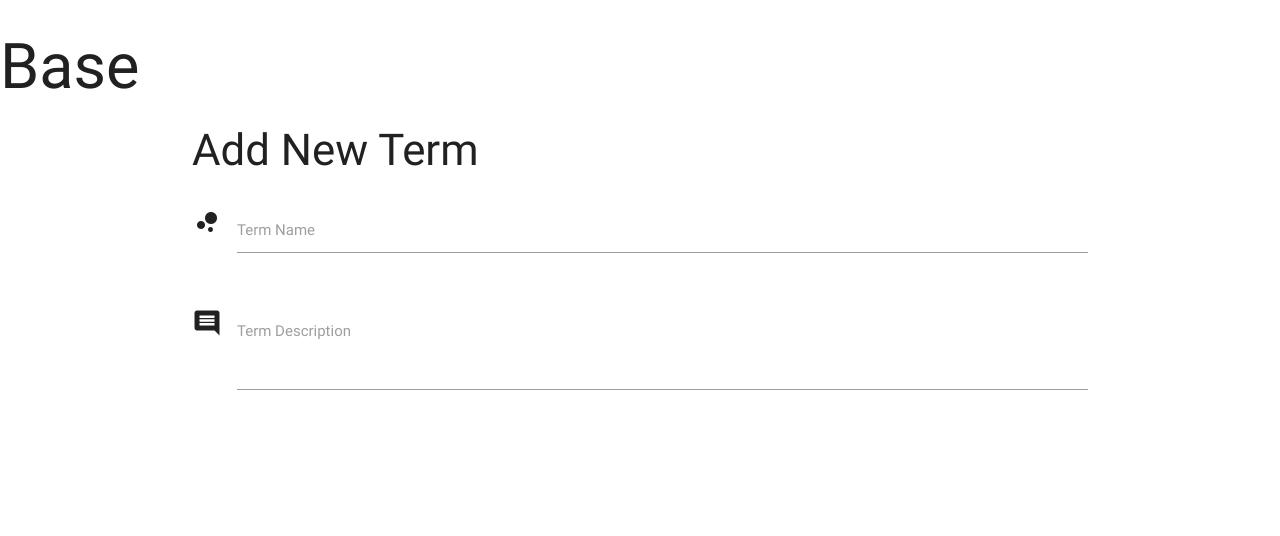
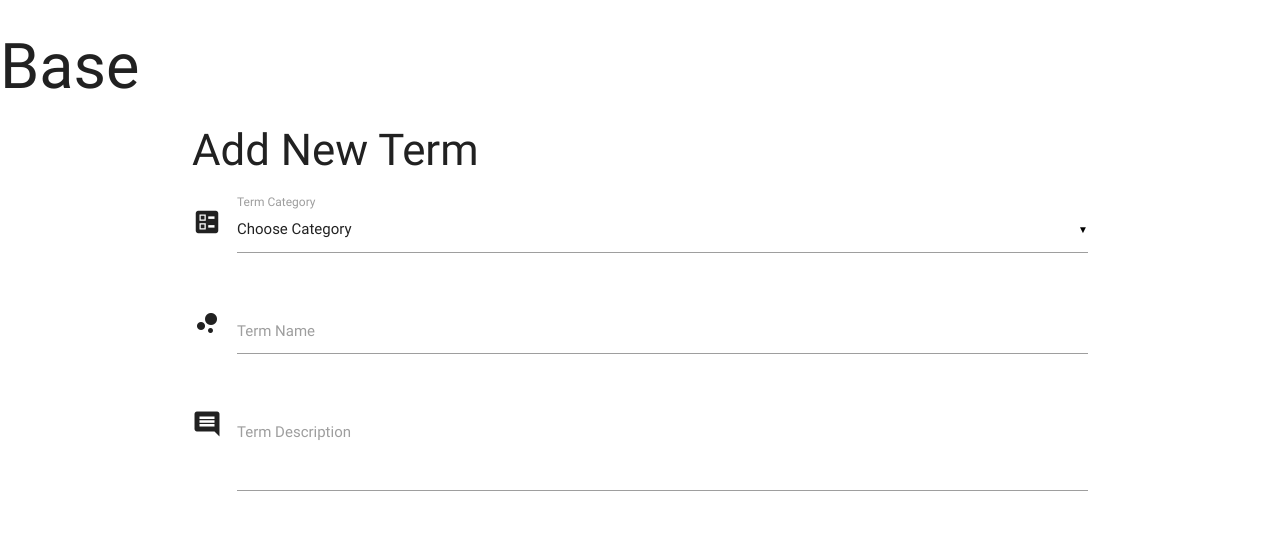
Before and after one commit to kescardoso/cryptopedia, a Flask app: page /add_term in a window 1280 px wide. Shown: the top 536 px of the page. Run offline with Flask 2, Linux system fonts and the light colour scheme; data that the repository does not hold is empty; some libraries are stand-ins or nearby versions.

Commit message:
Allow term category selection

```diff
--- a/app.py
+++ b/app.py
@@ -23,13 +23,14 @@ def get_terms():
                             terms=mongo.db.terms.find())
 
 
-# CRUD: Add new term:
+# CRUD: display form to add new term:
 @app.route('/add_term')
 def add_term():
     return render_template('addterm.html',
                            categories=mongo.db.categories.find())
 
 
+# CRUD: add new term to the database:
 @app.route('/insert_term', methods=['POST'])
 def insert_term():
     terms = mongo.db.terms
@@ -37,6 +38,81 @@ def insert_term():
     return redirect(url_for('get_terms'))
 
 
+
+
+
+
+
+@app.route('/edit_task/<task_id>')
+def edit_task(task_id):
+    the_task = mongo.db.tasks.find_one({"_id": ObjectId(task_id)})
+    all_categories = mongo.db.categories.find()
+    return render_template('edittask.html', task=the_task,
+                           categories=all_categories)
+
+
+@app.route('/update_task/<task_id>', methods=["POST"])
+def update_task(task_id):
+    tasks = mongo.db.tasks
+    tasks.update({'_id': ObjectId(task_id)}, {
+        'task_name': request.form.get('task_name'),
+        'category_name': request.form.get('category_name'),
+        'task_description': request.form.get('task_description'),
+        'due_date': request.form.get('due_date'),
+        'is_urgent': request.form.get('is_urgent')
+    })
+    return redirect(url_for('get_tasks'))
+
+
+@app.route('/delete_task/<task_id>')
+def delete_task(task_id):
+    mongo.db.tasks.remove({'_id': ObjectId(task_id)})
+    return redirect(url_for('get_tasks'))
+
+
+@app.route('/get_categories')
+def get_categories():
+    return render_template('categories.html',
+                           categories=mongo.db.categories.find())
+
+
+@app.route('/edit_category/<category_id>')
+def edit_category(category_id):
+    return render_template('editcategory.html',
+                           category=mongo.db.categories.find_one(
+                            {'_id': ObjectId(category_id)}))
+
+
+@app.route('/update_category/<category_id>', methods=['POST'])
+def update_category(category_id):
+    mongo.db.categories.update(
+        {'_id': ObjectId(category_id)},
+        {'category_name': request.form.get('category_name')})
+    return redirect(url_for('get_categories'))
+
+
+@app.route('/delete_category/<category_id>')
+def delete_category(category_id):
+    mongo.db.categories.remove({'_id': ObjectId(category_id)})
+    return redirect(url_for('get_categories'))
+
+
+@app.route('/insert_category', methods=['POST'])
+def insert_category():
+    category_doc = {'category_name': request.form.get('category_name')}
+    mongo.db.categories.insert_one(category_doc)
+    return redirect(url_for('get_categories'))
+
+
+@app.route('/add_category')
+def add_category():
+    return render_template('addcategory.html')
+
+
+
+
+
+
 if __name__ == '__main__':
     app.run(host=os.environ.get('IP'),
         port=int(os.environ.get('PORT')),
--- a/templates/addterm.html
+++ b/templates/addterm.html
@@ -3,7 +3,25 @@
 
 <h3>Add New Term</h3>
 <div class="row">
+
+    <!-- Start form: add new term -->
     <form  action="" method="POST" class="col s12">
+
+        <!-- Select category from database -->
+        <div class="row">
+            <div class="input-field col s12">
+                <i class="material-icons prefix">ballot</i>
+                <select id="category" name="category_name">
+                <option value="" disabled selected>Choose Category</option>
+                {% for cat in categories %}
+                    <option value="{{cat.category_name}}">{{cat.category_name}}</option>
+                {% endfor %}
+            </select>
+                <label>Term Category</label>
+            </div>
+        </div>
+
+        <!-- Add term name -->
         <div class="row">
             <div class="input-field col s12">
                 <i class="material-icons prefix">bubble_chart</i>
@@ -11,13 +29,16 @@
                 <label for="icon_prefix">Term Name</label>
             </div>
         </div>
+
+        <!-- Add term description -->
         <div class="row">
             <div class="input-field col s12">
                 <i class="material-icons prefix">insert_comment</i>
                 <textarea name="term_description" id="term_description" class="materialize-textarea"></textarea>
-                <label for="icon_telephone">Term Description</label>
+                <label for="icon_prefix">Term Description</label>
             </div>
         </div>
+
     </form>
 </div>
 
--- a/templates/base.html
+++ b/templates/base.html
@@ -14,6 +14,7 @@
     <!-- Custom CSS -->
     <link rel="stylesheet" href="{{url_for('static', filename='css/style.css')}}" type="text/css"/>
 </head>
+
 <body>
     <!-- Parent Template Block -->
     <h1>Base</h1>
@@ -26,5 +27,15 @@
     <script src="https://code.jquery.com/jquery-3.4.1.min.js"></script>
     <!-- Materialize JS -->
     <script src="https://cdnjs.cloudflare.com/ajax/libs/materialize/0.100.2/js/materialize.min.js"></script>
+    <!-- Js Functions -->
+    <script type="text/javascript">
+        // JS Initialization
+        $(document).ready(function(){
+            // Js Collapsible Accordion
+            $('.collapsible').collapsible();
+            // Js Select
+            $('select').material_select();
+        });
+    </script>
 </body>
 </html>
```
Also changed, not shown: templates/terms.html (+0 -11 lines).
